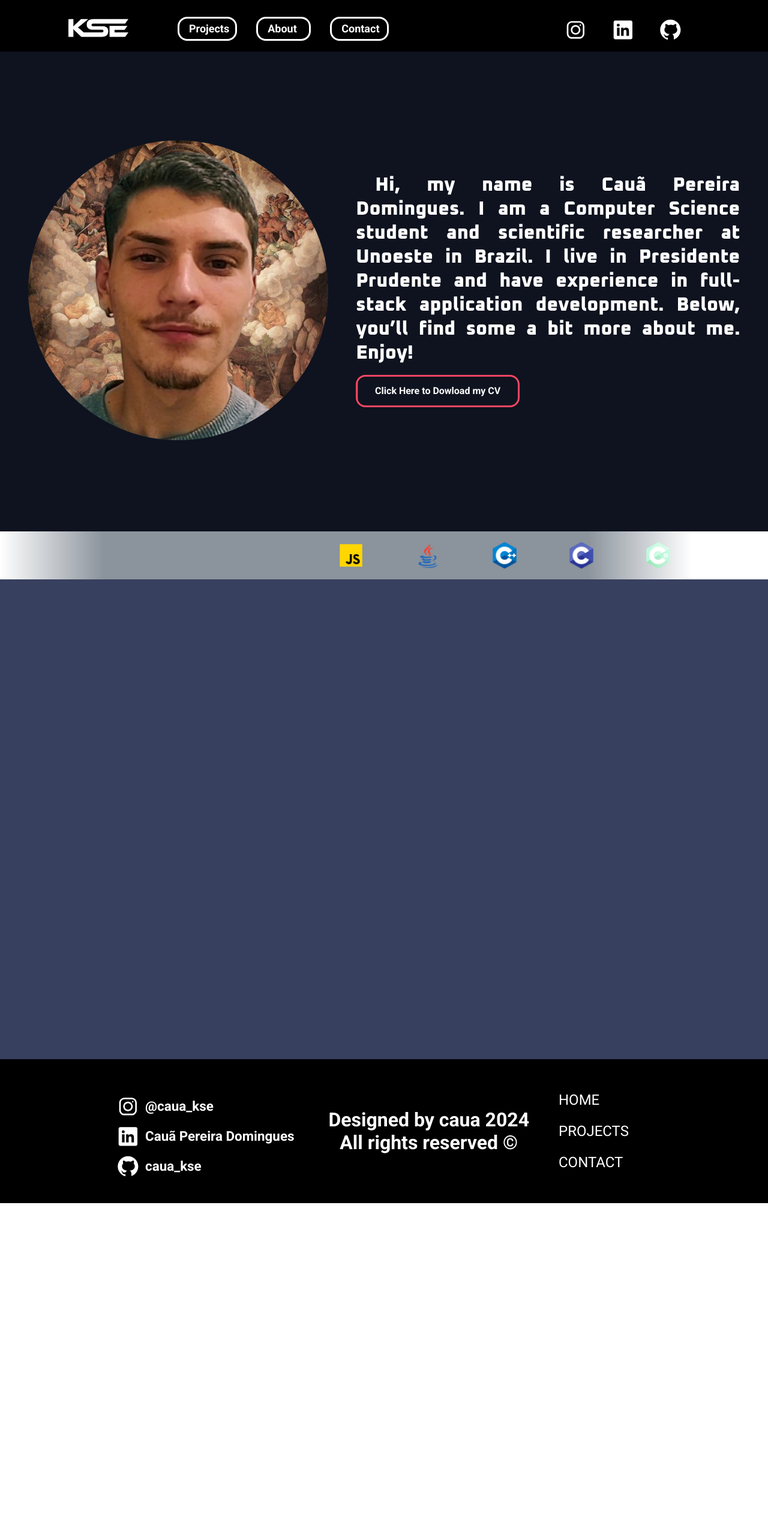
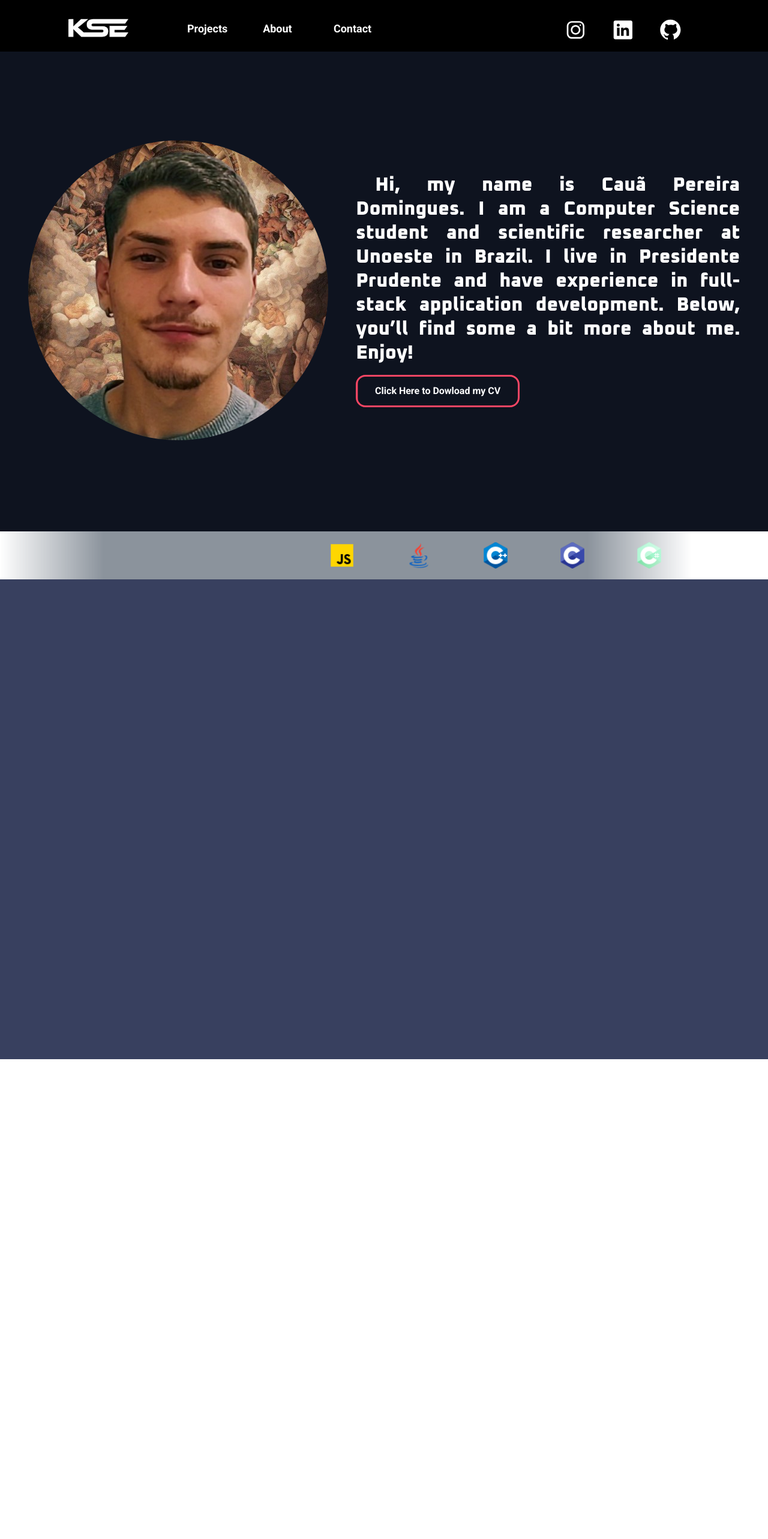
Before and after one commit to cauakse/Portf-lio, a Next.js app: page /about in a window 1280 px wide. Shown: the top 2566 px of the page at 60% size. Before the commit the page ends 2006 px from the top, so only its background shows below. Built offline with nearby package versions, Linux system fonts and the light colour scheme.

Commit message:
Alteração no header, adicao da flag follow e turnblack

```diff
--- a/app/about/client/client.jsx
+++ b/app/about/client/client.jsx
@@ -53,6 +53,9 @@ import 'aos/dist/aos.css';
 
 export default function ClientOnlyComponent() {
 
+    if(typeof(window) == 'undefined')
+        return null;
+
     Aos.init();
 
     const propsL = {
@@ -96,7 +99,7 @@ export default function ClientOnlyComponent() {
     return (
         <>
         <div className={style.container}>
-            <Header turnBlack='false'></Header>
+            <Header turnBlack='false' follow='false'></Header>
             <div className={style.mainContainer} id='init'>
                 <div className={style.myImage} data-aos="fade-right" data-aos-duration="1000" >
                     <Image src={profile} alt='Profile Picture' className={style.profileImage} />
@@ -150,6 +153,9 @@ export default function ClientOnlyComponent() {
                 </div>
                 <Stack tittle="Diversity" {...propsD}></Stack>
             </div>
+            <div className={style.textMe}>
+
+            </div>
             <Footer link1="projects" link2="contact"></Footer>
         </div>
         </>
--- a/app/about/client/page.module.scss
+++ b/app/about/client/page.module.scss
@@ -139,3 +139,7 @@
     }
 
 }
+
+.textMe{
+    min-height: 100vh;
+}
--- a/app/page.jsx
+++ b/app/page.jsx
@@ -35,7 +35,7 @@ export default function Home() {
   return (
     <>
     <div className={style.supa}>
-      <Header turnBlack='true'></Header>
+      <Header turnBlack='true' follow='true'></Header>
       <div className={style.container}
       style={{
         filter: `brightness(${brightness})`,
--- a/components/PRINCIPAIS/header/header.module.scss
+++ b/components/PRINCIPAIS/header/header.module.scss
@@ -51,12 +51,11 @@
     background-color: transparent;
 
     padding: 0.4rem;
-    border: 3px solid $black;
     padding-left: 1rem;
     z-index: 1;
     border-radius: 1rem;
  font-weight: 700;
- border: 3px solid $black;
+
  cursor: pointer;
  background-color: transparent;
  text-decoration: none;
@@ -93,13 +92,12 @@
     background-color: transparent;
     padding: 0.4rem;
     padding-right: 3rem;
-    border: 3px solid $black;
     padding-left: 1rem;
     z-index: 1;
     border-radius: 1rem;
  font-weight: 700;
  color: white;
- border: 3px solid white;
+
  cursor: pointer;
  background-color: transparent;
  text-decoration: none;
```
Also changed, not shown: components/PRINCIPAIS/header/header.jsx (+8 -3 lines).
